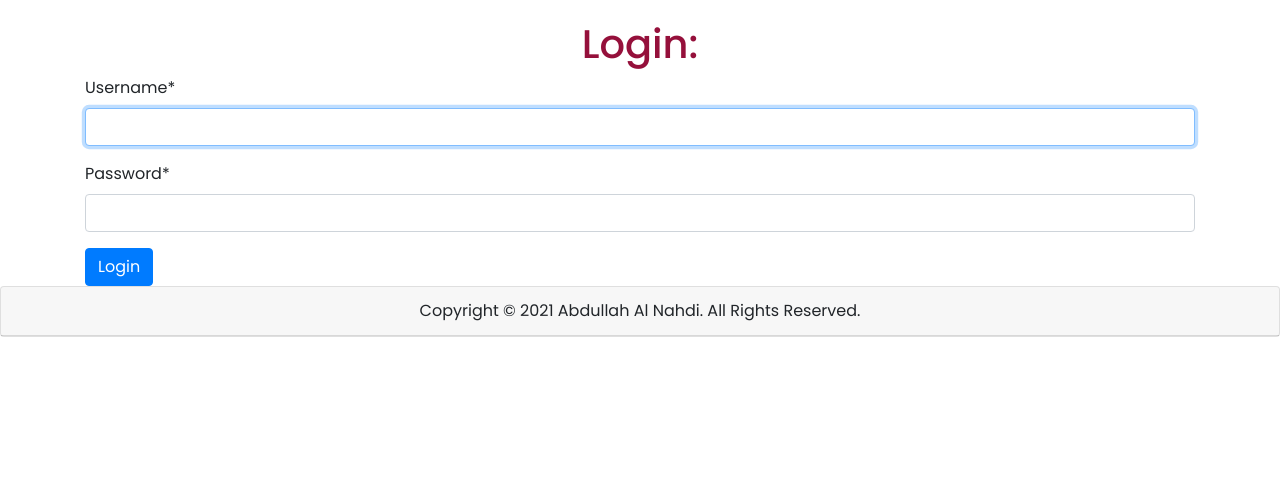
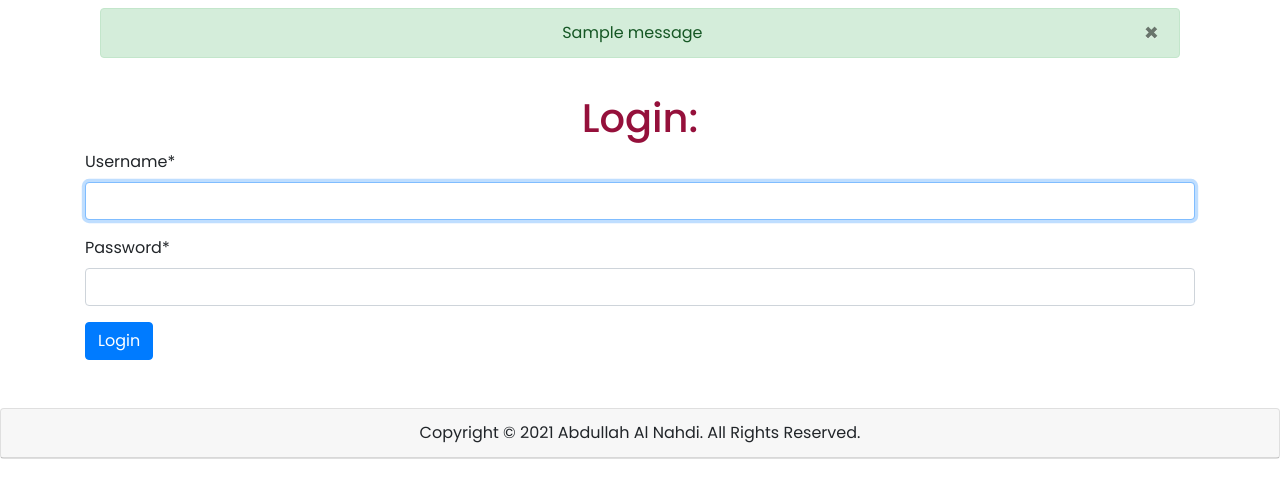
Before and after one commit to tnmy2426/django-blog-site, a Django app: a page that uses templates/base.html in a window 1280 px wide. Shown: the part 90-588 px from the top of the page. Run offline with Django 3.2, Linux system fonts and the light colour scheme; tables that the repository leaves empty hold one stand-in row (values such as "Sample post"); one stand-in notice (Sample message) is shown; some libraries are stand-ins or nearby versions; some web fonts are replaced.

Commit message:
Messages added for App_Login views.

```diff
--- a/App_Login/views.py
+++ b/App_Login/views.py
@@ -5,6 +5,8 @@ from django.shortcuts import HttpResponseRedirect
 from django.urls import reverse
 from django.contrib.auth.decorators import login_required
 from App_Login.forms import SignUpForm, UserProfileChange, ProfilePic
+
+from django.contrib import messages
 # Create your views here.
 
 
@@ -16,7 +18,7 @@ def sign_up(request):
         if form.is_valid():
             form.save()
             registered = True
-
+            messages.success(request, "Registered Successfully. Please Login!")
     dict = {'form':form, 'registered':registered}
     return render(request, 'App_Login/signup.html', context=dict)
 
@@ -30,12 +32,16 @@ def login_page(request):
             user = authenticate(username=username, password=password)
             if user is not None:
                 login(request, user)
+                messages.success(request, "Logged in")
                 return HttpResponseRedirect(reverse('index'))
+            else:
+                messages.error(request, "Username or Password Incorrect!!")
     return render(request, 'App_Login/login.html', context={'form':form})
 
 @login_required
 def logout_user(request):
     logout(request)
+    messages.success(request, "You have been logged out successfully!")
     return HttpResponseRedirect(reverse('index'))
 
 @login_required
@@ -51,6 +57,8 @@ def user_change(request):
         if form.is_valid():
             form.save()
             form = UserProfileChange(instance=current_user)
+            messages.success(request, "Information Updated Successfully!!")
+            return HttpResponseRedirect(reverse('App_Login:profile'))
     return render(request, 'App_Login/change_profile.html', context={'form':form})
 
 @login_required
@@ -63,6 +71,7 @@ def pass_change(request):
         if form.is_valid():
             form.save()
             changed = True
+            messages.success(request, "You have successfully changed your password!!")
     return render(request, 'App_Login/pass_change.html', context={'form':form, 'changed':changed})
 
 @login_required
@@ -74,6 +83,7 @@ def add_pro_pic(request):
             user_obj = form.save(commit=False)
             user_obj.user = request.user
             user_obj.save()
+            messages.success(request, "Profile Picture Added Successfully!!")
             return HttpResponseRedirect(reverse('App_Login:profile'))
     return render(request, 'App_Login/pro_pic_add.html', context={'form':form})
 
@@ -84,5 +94,6 @@ def change_pro_pic(request):
         form = ProfilePic(request.POST, request.FILES, instance=request.user.user_profile)
         if form.is_valid():
             form.save()
+            messages.success(request, "Profile picture changed successfully!!")
             return HttpResponseRedirect(reverse('App_Login:profile'))
     return render(request, 'App_Login/pro_pic_add.html', context={'form':form})
--- a/templates/base.html
+++ b/templates/base.html
@@ -2,27 +2,39 @@
 {% load static %}
 <html lang="en" dir="ltr">
   <head>
-  <meta charset="utf-8">
+    <meta charset="utf-8" />
     <!-- Latest compiled and minified CSS -->
-  <link rel="stylesheet" href="https://maxcdn.bootstrapcdn.com/bootstrap/4.4.1/css/bootstrap.min.css">
+    <link rel="stylesheet" href="https://maxcdn.bootstrapcdn.com/bootstrap/4.4.1/css/bootstrap.min.css" />
     <!-- jQuery library -->
     <script src="https://ajax.googleapis.com/ajax/libs/jquery/3.4.1/jquery.min.js"></script>
     <!-- Popper JS -->
     <script src="https://cdnjs.cloudflare.com/ajax/libs/popper.js/1.16.0/umd/popper.min.js"></script>
     <!-- Latest compiled JavaScript -->
     <script src="https://maxcdn.bootstrapcdn.com/bootstrap/4.4.1/js/bootstrap.min.js"></script>
-  <link href="https://maxcdn.bootstrapcdn.com/font-awesome/4.7.0/css/font-awesome.min.css" rel="stylesheet">
-  <link rel="stylesheet" href="{% static 'css/main.css' %}">
+    <link href="https://maxcdn.bootstrapcdn.com/font-awesome/4.7.0/css/font-awesome.min.css" rel="stylesheet" />
+    <link rel="stylesheet" href="{% static 'css/main.css' %}" />
     <title>{% block title_block %} TourGenics {% endblock %}</title>
     {% block style %} {% endblock style %}
   </head>
   <body>
     {% include 'navbar.html' %}
-  <div class="container" style="padding-top:20px">
-    {% block body_block %}
-
-    {% endblock %}
+    <div class="container">
+      <div class="messages container mt-2">
+        {% if messages %}
+        <div class="messages text-center">
+          {% for message in messages %}
+          <div {% if message.tags %} class="alert alert-{{ message.tags }}" {% endif %}>
+            {{ message }}
+            <button type="button" class="close" data-dismiss="alert" aria-label="Close">
+              <span aria-hidden="true">&times;</span>
+            </button>
           </div>
+          {% endfor %}
+        </div>
+        {% endif %}
+      </div>
+    </div>
+    <div class="container" style="padding-top: 20px">{% block body_block %} {% endblock %}</div>
     {% include 'footer.html' %}
   </body>
 </html>
--- a/templates/footer.html
+++ b/templates/footer.html
@@ -1,6 +1,3 @@
-
-<div class="card text-center">
-    <div class="card-header">
-        Copyright © 2021 Abdullah Al Nahdi. All Rights Reserved.
-    </div>
+<div class="card text-center mt-5">
+  <div class="card-header">Copyright © 2021 Abdullah Al Nahdi. All Rights Reserved.</div>
 </div>
```
Also changed, not shown: templates/App_Login/profile.html (+17 -19 lines). Lines whose indentation alone changed are shown as unchanged.
